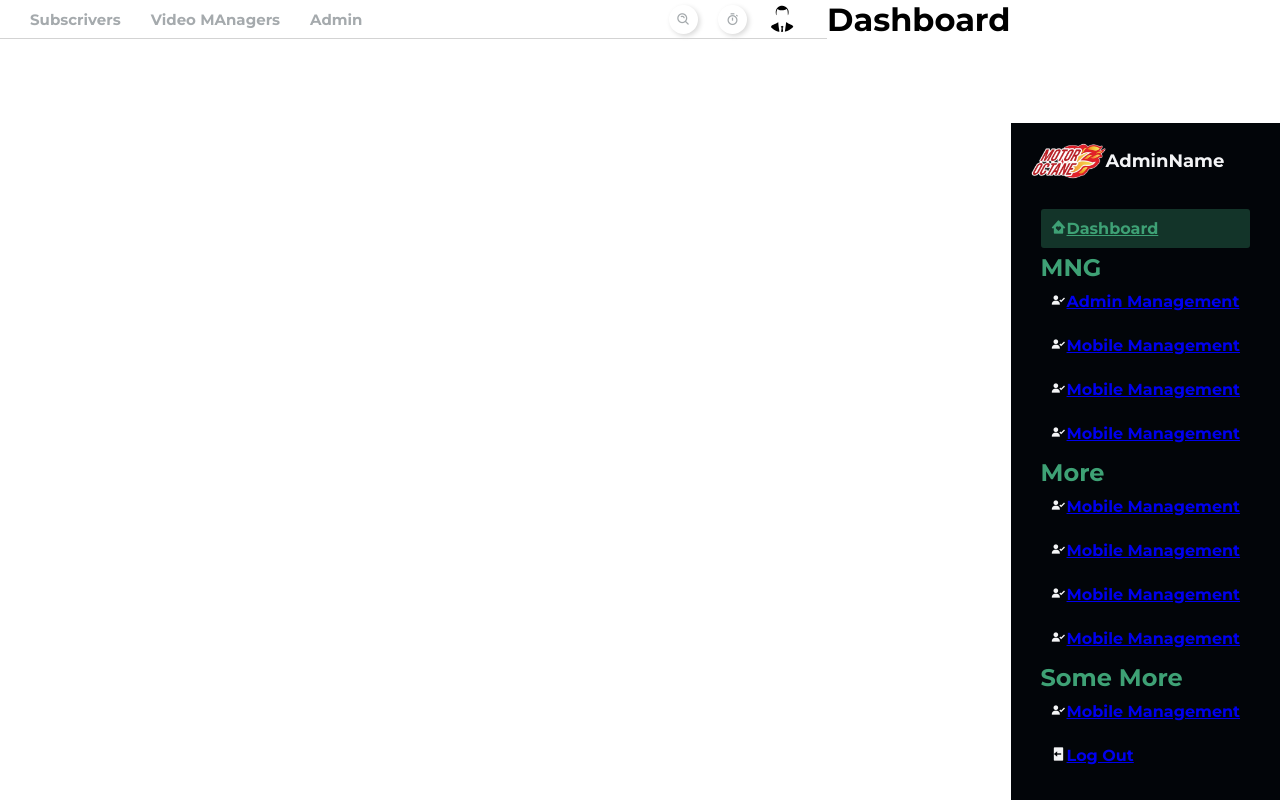
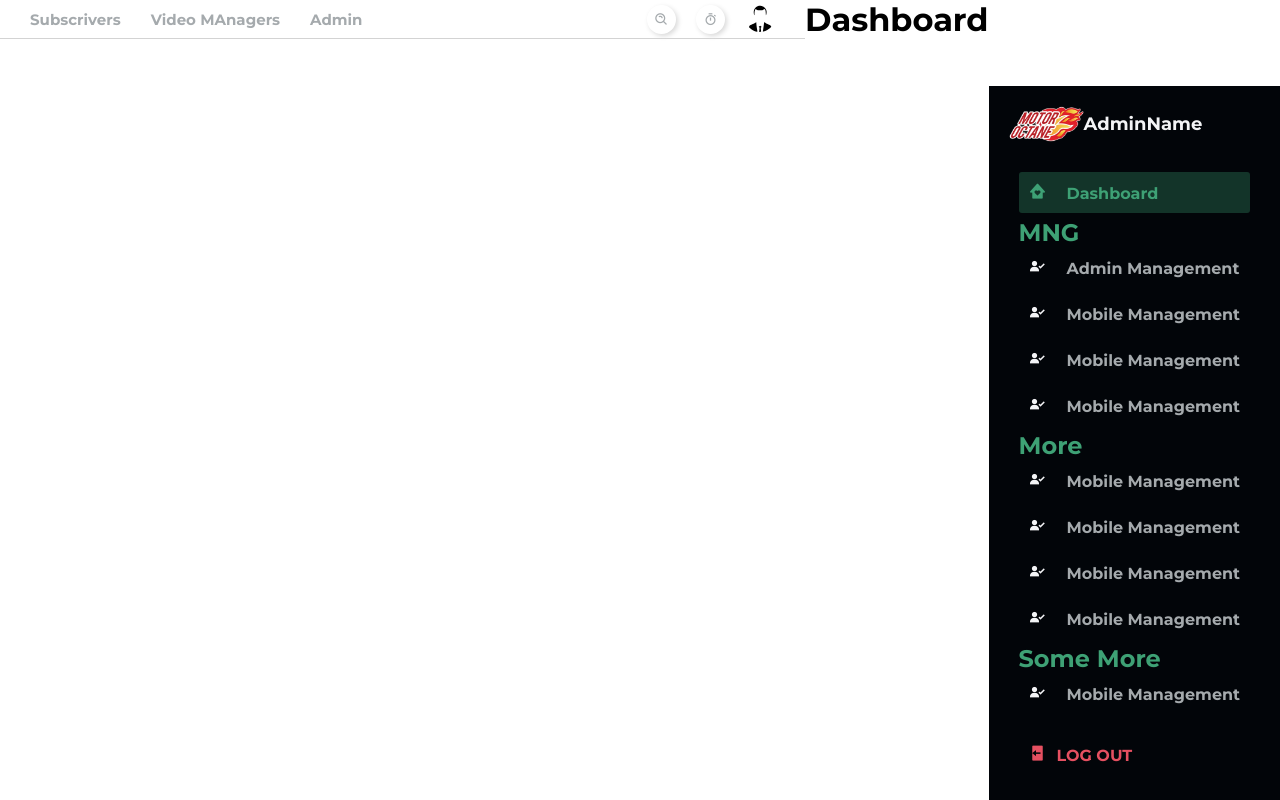
Before and after one commit to anaghrajdev007/admin-mo, a React (Create React App) app in the folder frontend/: page / in a window 1280 px wide. Built offline with nearby package versions, Linux system fonts and the light colour scheme.

Commit message:
sidebar finish
side bar is at rightside as of now

```diff
--- a/frontend/src/components/sidebar/Sidebar.css
+++ b/frontend/src/components/sidebar/Sidebar.css
@@ -50,5 +50,43 @@
     color: #3ea175;
 }
 .active_menu_link a{
-    color: #3ea175;
+    color: #3ea175 !important;
 }
+.sidebar__link > a{
+    text-decoration: none;
+    color: #a5aaad;
+    font-weight: 700;
+}
+.sidebar__link > i{
+    margin-right: 20px;
+    font-size: 18px;
+}
+.sidebar__logout{
+    margin-top: 20px;
+    padding: 10px;
+    color: #e65061;
+}
+.sidebar__logout > a {
+    text-decoration: none;
+    color: #e65061;
+    font-weight: 700;
+    text-transform: uppercase;
+}
+.sidebar__logout > i{
+    margin-right: 10px;
+    font-size: 18px;
+}
+.sidebar_responsive{
+    display: inline !important;
+    z-index: 9999 !important;
+    left: 0 !important;
+    position: absolute;
+}
+@media only screen and (max-width:978px) {
+    #sidebar{
+        display: none;
+    }
+    .sidebar__title > i {
+        display: inline;
+    }
+}
--- a/frontend/src/components/sidebar/Sidebar.js
+++ b/frontend/src/components/sidebar/Sidebar.js
@@ -60,7 +60,7 @@ const Sidebar = ({ sidebarOpen, closeSidebar }) => {
         <i className='bx bxs-user-check'></i>
         <a href="/">Mobile Management</a>
         </div>
-        <div className="sidebar__link">
+        <div className="sidebar__logout">
         <i class='bx bxs-log-out'></i>
         <a href="/">Log Out</a>
         </div>
```
